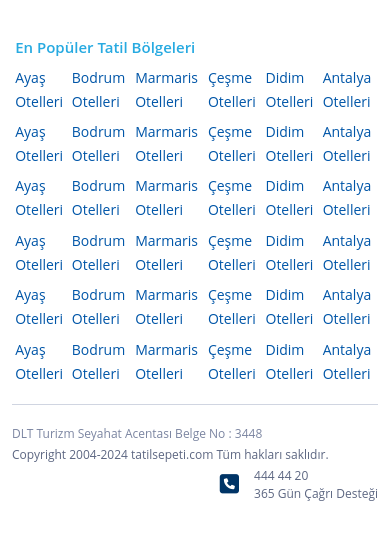
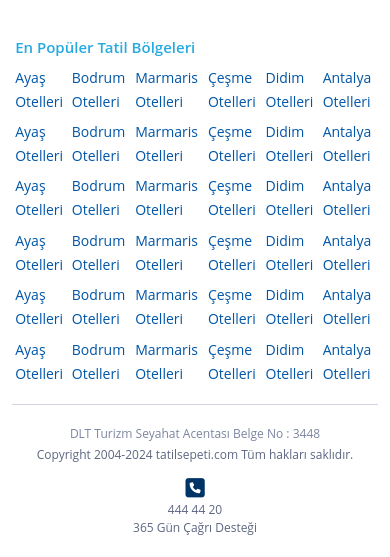
Before and after one commit to ipekcoskunn/frontend-project-tatilsepeti, a plain HTML site: page index.html in a window 390 px wide. Shown: the part 5151-5708 px from the top of the page. Before the commit the page ends 5674 px from the top, so only its background shows below. Drawn offline with nearby package versions, Linux system fonts and the light colour scheme.

Commit message:
footer copyright responsive

```diff
--- a/css/style.css
+++ b/css/style.css
@@ -754,4 +754,13 @@
     .search-panel {
         margin-bottom: 10px;
     }
+
+    .footer-copyright {
+        text-align: center;
+    }
+
+    .footer-copyright .right-copy {
+        margin-top: 10px;
+        display: block;
+    }
 }
```
